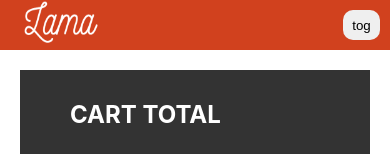
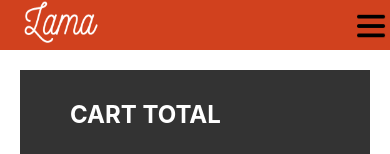
Before and after one commit to kyk1211/next-pizza, a Next.js app: page /Cart in a window 390 px wide. Shown: the top 154 px of the page. Built offline with nearby package versions, Linux system fonts and the light colour scheme.

Commit message:
navbar animation ...

```diff
--- a/components/Navbar.tsx
+++ b/components/Navbar.tsx
@@ -88,7 +88,13 @@ export default function Navbar() {
           className={styles.toggle}
           onClick={() => setToggle((prev) => !prev)}
         >
-          tog
+          <Image
+            src={'/img/hamburger.png'}
+            alt=""
+            layout="fixed"
+            width={30}
+            height={30}
+          />
         </button>
       </div>
       {toggle && (
@@ -113,8 +119,9 @@ export default function Navbar() {
             <span>Blog</span>
           </div>
           <div className={styles.menuItem}>
-            <span>Cart</span>
-            <span>{quan}</span>
+            <Link href={`/cart`} passHref>
+              <span>{`Cart: ${quan}`}</span>
+            </Link>
           </div>
         </div>
       )}
--- a/package.json
+++ b/package.json
@@ -11,6 +11,7 @@
     "@reduxjs/toolkit": "^1.7.1",
     "@types/cookie": "^0.4.1",
     "axios": "^0.24.0",
+    "classnames": "^2.3.1",
     "cookie": "^0.4.1",
     "mongoose": "^6.1.4",
     "next": "12.0.7",
--- a/styles/Navbar.module.css
+++ b/styles/Navbar.module.css
@@ -90,14 +90,14 @@
   display: none;
 }
 
-@media screen and (max-width: 480px) {
+@media screen and (max-width: 1024px) {
   .container {
     display: none;
   }
 
   .smallContainer {
     display: flex;
-    z-index: 50;
+    z-index: 9999;
     background-color: #d1411e;
     position: sticky;
     top: 0;
@@ -115,8 +115,20 @@
   .toggle {
     border: none;
     border-radius: 10px;
-    width: 10%;
-    height: 60%;
+    width: 30px;
+    height: 30px;
+    position: relative;
+    background-color: inherit;
+    cursor: pointer;
+  }
+
+  @keyframes toggle {
+    from {
+      transform: translateY(-100%);
+    }
+    to {
+      transform: translateY(0%);
+    }
   }
 
   .smallMenu {
@@ -127,6 +139,7 @@
     position: fixed;
     top: calc(0% + 50px);
     background-color: #d84b0a;
+    animation: toggle 0.5s ease-in-out normal forwards;
   }
 
   .menuItem {
```
Also changed, not shown: components/Featured.tsx (+0 -7 lines), public/img/hamburger.png (added), 1 other file (tests, documents, lock files or other folders).
